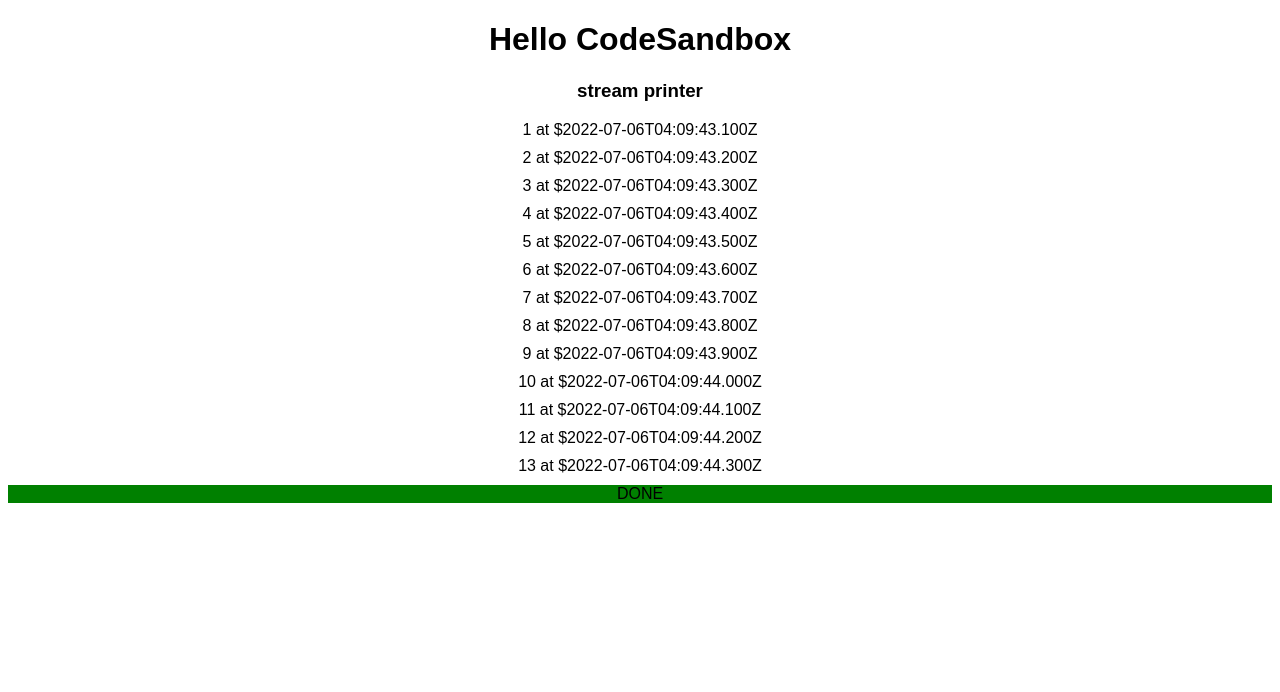
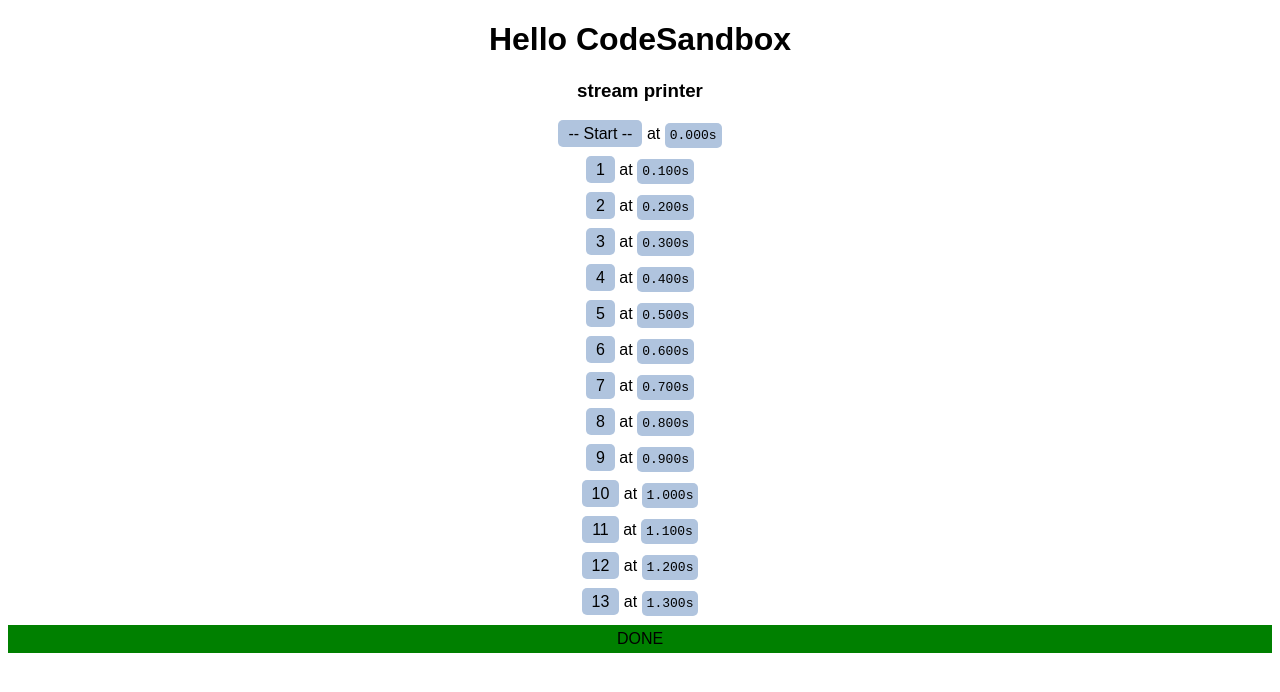
Before and after one commit to congcongcong250/myRxJS, a React (Create React App) app: page / in a window 1280 px wide. Shown: the top 692 px of the page. Built offline with nearby package versions, Linux system fonts and the light colour scheme.

Commit message:
feat(printer): improve stream printer

```diff
--- a/src/App.tsx
+++ b/src/App.tsx
@@ -4,6 +4,7 @@ import StreamPrinter from "./components/StreamPrinter";
 import { getStreams } from "./samples/streams";
 
 const { stream1$, stream2$, stream3$, stream4$ } = getStreams();
+
 export default function App() {
   return (
     <div className="App">
--- a/src/components/StreamPrinter.tsx
+++ b/src/components/StreamPrinter.tsx
@@ -1,24 +1,47 @@
-import { ReactNode, useEffect, useRef, useState } from "react";
-import { map, Observable } from "rxjs";
+import "./styles.css";
+import { ReactNode, useEffect, useState } from "react";
+import { map, Observable, startWith } from "rxjs";
+import { UNIT } from "../samples/streams";
 
 export default function StreamPrinter({
-  stream$
+  stream$,
+  starter = "-- Start --",
+  verbose = false
 }: {
   stream$: Observable<ReactNode>;
+  verbose?: boolean;
+  starter?: ReactNode | null;
 }) {
   const [outputList, setOutputList] = useState<ReactNode[]>([]);
   const println = (newLine: ReactNode) => {
-    console.log(newLine);
+    verbose && console.log(newLine);
     setOutputList((prev) => [...prev, newLine]);
   };
 
   useEffect(() => {
+    let start: undefined | Date;
     const subscription = stream$
       .pipe(
-        map((line) => {
+        startWith(starter),
+        map((node) => {
+          const now = new Date();
+          start = start === undefined ? now : start;
+          const difference = String(now.valueOf() - start.valueOf()).padStart(
+            4,
+            "0"
+          );
           return (
             <>
-              {line} at ${new Date().toISOString()}
+              <span className="stream-printer-event atom-block">{node}</span> at{" "}
+              <code className="stream-printer-sec-stamp atom-block">
+                {difference.slice(0, -3)}.{difference.slice(-3)}s
+              </code>
+              {verbose && (
+                <>
+                  <p>Start: {start.toISOString()}</p>
+                  <p>Now: {now.toISOString()}</p>
+                </>
+              )}
             </>
           );
         })
@@ -27,12 +50,12 @@ export default function StreamPrinter({
         next: (ev: ReactNode) => println(ev),
         error: (e) =>
           println(
-            <div style={{ backgroundColor: "red" }}>
+            <div className="stream-printer-error">
               {e.message || e.toString()}
             </div>
           ),
         complete: () =>
-          println(<div style={{ backgroundColor: "green" }}>DONE</div>)
+          println(<div className="stream-printer-complete">DONE</div>)
       });
     return () => subscription.unsubscribe();
   }, []);
@@ -41,7 +64,7 @@ export default function StreamPrinter({
     <div className="stream-printer">
       <h3>stream printer</h3>
       {outputList.map((line, index) => (
-        <div key={index} style={{ marginTop: "10px", marginBottom: "10px" }}>
+        <div key={index} className="stream-printer-event-line">
           {line}
         </div>
       ))}
--- /dev/null
+++ b/src/components/styles.css
@@ -0,0 +1,27 @@
+.stream-printer-event-line {
+  margin-top: 10px;
+  margin-bottom: 10px;
+}
+
+.atom-block {
+  background-color: lightsteelblue;
+  border-radius: 5px;
+}
+
+.stream-printer-event {
+  padding: 5px 10px 5px 10px;
+  line-height: 26px;
+}
+
+.stream-printer-sec-stamp {
+  padding: 5px;
+  line-height: 21px;
+}
+
+.stream-printer-complete {
+  background-color: green;
+  padding: 5px 0px 5px 0px;
+}
+.stream-printer-error {
+  background-color: red;
+}
--- a/src/samples/streams.tsx
+++ b/src/samples/streams.tsx
@@ -1,6 +1,6 @@
 import { from, of, delay, concatMap } from "rxjs";
 
-enum UNIT {
+export enum UNIT {
   _SEC = 1000,
   _500MS = 500,
   _100MS = 100
--- a/tsconfig.json
+++ b/tsconfig.json
@@ -7,7 +7,7 @@
         "esModuleInterop": true,
         "lib": [
             "dom",
-            "es2015"
+            "es2017"
         ],
         "jsx": "react-jsx"
     }
```
